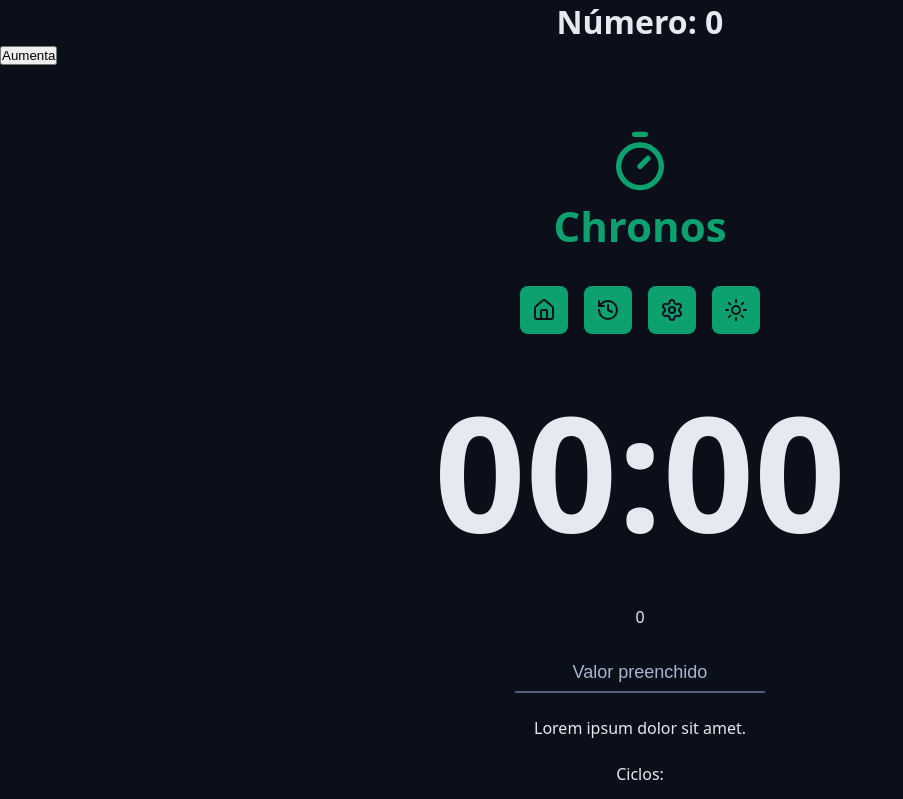
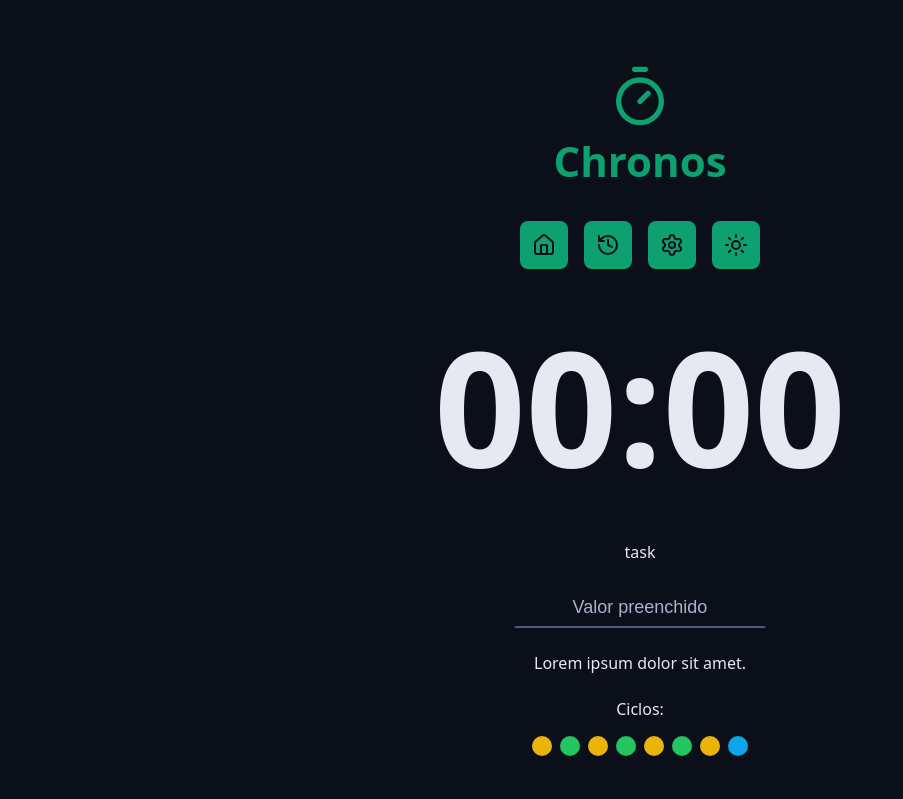
Before and after one commit to cfassoni/chronos-pomodoro, a React (Vite) app: page / in a window 1280 px wide. Shown: the top 799 px of the page, without its empty margins (0-903 px from the left). Built offline with nearby package versions, Linux system fonts and the light colour scheme.

Commit message:
section 2, lecture 34

```diff
--- a/src/App.tsx
+++ b/src/App.tsx
@@ -10,28 +10,10 @@
 import { DefaultButton } from './components/DefaultButton';
 import { PlayCircleIcon } from 'lucide-react';
 import { Footer } from './components/Footer';
-import { Heading } from './components/Heading';
-import { useState } from 'react';
 
 export function App() {
-  // Que todos componentes que usam "numero"
-  // Saibam das mudanças em seu valor.
-
-  // Sempre que usar useState, não se utiliza atribuição diretamente
-  const [numero, setNumero] = useState(() => {
-    console.log('Lazy initialization');
-    return 0;
-  });
-
-  function handleClick() {
-    setNumero(prevState => prevState + 1);
-  }
-
   return (
     <>
-      <Heading>Número: {numero}</Heading>
-      <button onClick={handleClick}>Aumenta</button>
-
       <Container>
         <Logo />
       </Container>
@@ -48,7 +30,7 @@
         <form className='form' action=''>
           <div className='formRow'>
             <DefaultInput
-              labelText={numero.toString()}
+              labelText='task'
               id='meuInput'
               type='text'
               placeholder='Digite algo'
```
